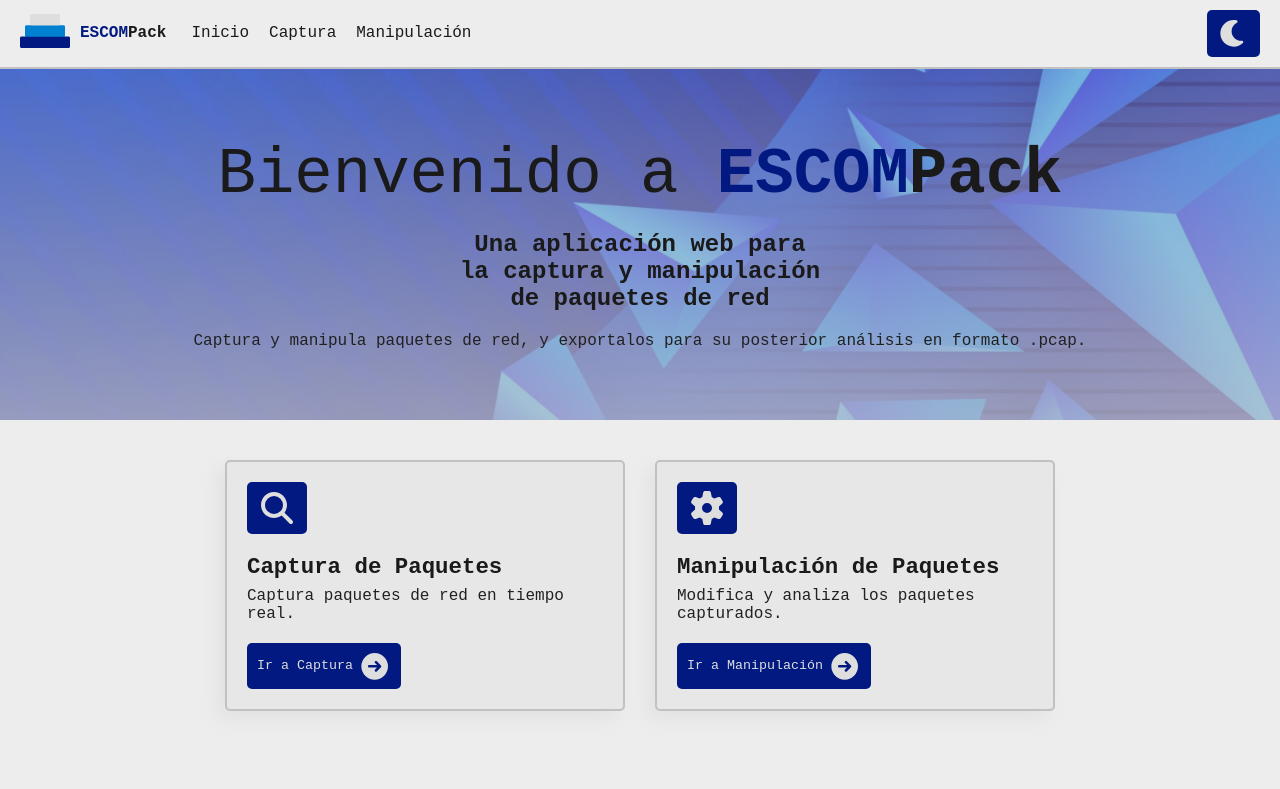
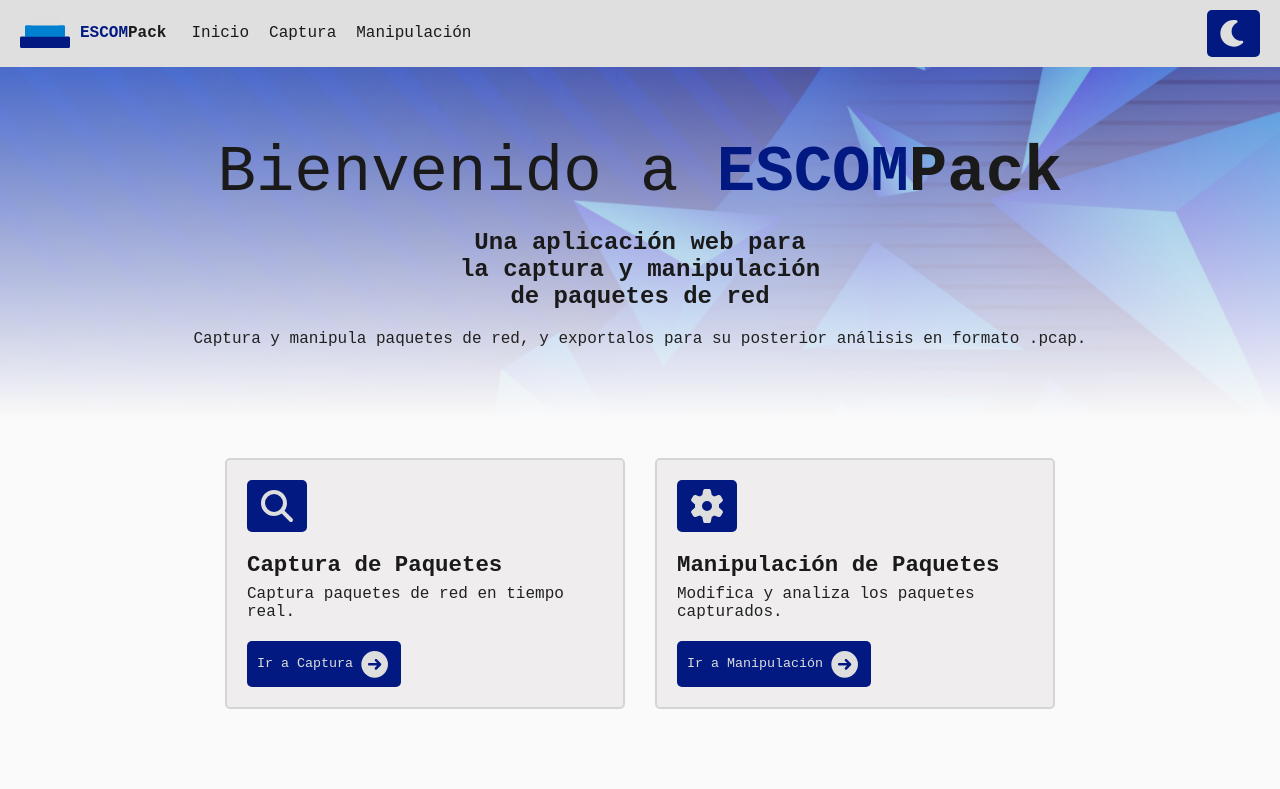
Before and after one commit to Bryan-13-TY/escompack, a React (Vite) app in the folder frontend/: page /home in a window 1280 px wide. Shown: the top 789 px of the page. Built offline with nearby package versions, Linux system fonts and the light colour scheme.

Commit message:
Corrige la paleta de colores para el modo claro/oscuro de la aplicación

```diff
--- a/frontend/src/components/Footer.css
+++ b/frontend/src/components/Footer.css
@@ -3,17 +3,15 @@
 }
 
 :root.dark {
-    --footer-bg-clr: #212121;
+    --footer-bg-clr: #070b10;
     --footer-txt-clr: #dedede;
     --footer-hvr-txt-clr: #0080d0;
-    --footer-bdr-top: 2px solid #2d2d2d;
 }
 
 :root.light {
-    --footer-bg-clr: #e7e7e7;
+    --footer-bg-clr: #e0dfdf;
     --footer-txt-clr: #1a1a1a;
     --footer-hvr-txt-clr: #021981;
-    --footer-bdr-top: 2px solid #c1c1c1;
 }
 
 footer {
@@ -21,7 +19,6 @@ footer {
 }
 
 .footer-wrapper {
-    border-top: var(--footer-bdr-top);
     padding: 10px 20px;
 
     font-family: var(--footer-fnt-family);
--- a/frontend/src/components/Header.css
+++ b/frontend/src/components/Header.css
@@ -14,12 +14,11 @@
 }
 
 :root.dark {
-    --header-bg-clr: #1a1a1a;
-    --header-bdr-bottom: 2px solid #2d2d2d;
+    --header-bg-clr: #070b10;
 
     --header-hamburguer-menu-btn-bg-clr: #0080d0;
     --header-hamburguer-menu-btn-hvr-bg-clr: #006fb5;
-    --header-hamburguer-menu-bdr: 2px solid #2d2d2d;
+    --header-hamburguer-menu-bdr: 2px solid #141f30;
 
     --header-icon-escom-txt-clr: #0080d0;
     --header-icon-pack-txt-clr: #dedede;
@@ -35,12 +34,11 @@
 }
 
 :root.light {
-    --header-bg-clr: #ededed;
-    --header-bdr-bottom: 2px solid #c1c1c1;
+    --header-bg-clr: #e0dfdf;
 
     --header-hamburguer-menu-btn-bg-clr: #021981;
     --header-hamburguer-menu-btn-hvr-bg-clr: #001ea4;
-    --header-hamburguer-menu-bdr: 2px solid #c1c1c1;
+    --header-hamburguer-menu-bdr: 2px solid #d5d5d5;
 
     --header-icon-escom-txt-clr: #021981;
     --header-icon-pack-txt-clr: #1a1a1a;
@@ -60,7 +58,6 @@ header {
 }
 
 .header-wrapper {
-    border-bottom: var(--header-bdr-bottom);
     padding: 10px 20px;
 
     font-family: var(--header-fnt-family);
--- a/frontend/src/components/OperationCard.css
+++ b/frontend/src/components/OperationCard.css
@@ -5,21 +5,21 @@
 }
 
 :root.dark {
-    --operation-card-bg-clr: #212121;
-    --operation-card-bdr: 2px solid #2d2d2d;
+    --operation-card-bg-clr: #111926;
+    --operation-card-bdr: 2px solid #141f30;
+    --operation-card-hvr-bdr: 2px solid #003b60;
     --operation-card-icon-bg-clr: #0080d0;
     --operation-card-title-txt-clr: #dedede;
     --operation-card-desc-txt-clr: #d3d3d3;
-    --operation-card-shadow: -8px 8px 18px 0 #222222;
 }
 
 :root.light {
-    --operation-card-bg-clr: #e7e7e7;
-    --operation-card-bdr: 2px solid #c1c1c1;
+    --operation-card-bg-clr: #efeded;
+    --operation-card-bdr: 2px solid #d5d5d5;
+    --operation-card-hvr-bdr: 2px solid #021981;
     --operation-card-icon-bg-clr: #021981;
     --operation-card-title-txt-clr: #1a1a1a;
     --operation-card-desc-txt-clr: #212121;
-    --operation-card-shadow: -8px 8px 18px 0 #e2e2e2;
 }
 
 .operation-card-wrapper {
@@ -34,7 +34,12 @@
     font-family: var(--operation-card-fnt-family);
 
     background-color: var(--operation-card-bg-clr);
-    box-shadow: var(--operation-card-shadow);
+
+    /*transition: border 0.5s ease-in-out;*/
+}
+
+.operation-card-wrapper:hover {
+    border: var(--operation-card-hvr-bdr);
 }
 
 .operation-card-wrapper .operation-card-icon {
--- a/frontend/src/components/ProtocolCard.css
+++ b/frontend/src/components/ProtocolCard.css
@@ -3,21 +3,21 @@
 }
 
 :root.dark {
-    --protocol-card-bg-clr: #212121;
-    --protocol-card-bdr: 2px solid #2d2d2d;
+    --protocol-card-bg-clr: #111926;
+    --protocol-card-bdr: 2px solid #141f30;
+    --protocol-card-hvr-bdr: 2px solid #003b60;
     --protocol-card-acronym-txt-clr: #dedede;
     --protocol-card-rep-txt-clr: #dedede;
     --protocol-card-desc-txt-clr: #d3d3d3;
-    --protocol-card-shadow: -8px 8px 18px 0 #222222;
 }
 
 :root.light {
-    --protocol-card-bg-clr: #e7e7e7;
-    --protocol-card-bdr: 2px solid #c1c1c1;
+    --protocol-card-bg-clr: #efeded;
+    --protocol-card-bdr: 2px solid #d5d5d5;
+    --protocol-card-hvr-bdr: 2px solid #021981;
     --protocol-card-acronym-txt-clr: #1a1a1a;
     --protocol-card-rep-txt-clr: #1a1a1a;
     --protocol-card-desc-txt-clr: #212121;
-    --protocol-card-shadow: -8px 8px 18px 0 #e2e2e2;
 }
 
 .protocol-card-wrapper {
@@ -32,7 +32,12 @@
     font-family: var(--protocol-card-fnt-family);
 
     background-color: var(--protocol-card-bg-clr);
-    box-shadow: var(--protocol-card-shadow);
+
+    /*transition: border 0.5s ease-in-out;*/
+}
+
+.protocol-card-wrapper:hover {
+    border: var(--protocol-card-hvr-bdr);
 }
 
 .protocol-card-wrapper .protocol-card-label {
--- a/frontend/src/index.css
+++ b/frontend/src/index.css
@@ -1,9 +1,9 @@
 :root.dark {
-    --bg-clr-default: #1a1a1a;
+    --bg-clr-default: #0C131D;
 }
 
 :root.light {
-    --bg-clr-default: #ededed;
+    --bg-clr-default: #FAFAFA;
 }
 
 * {
--- a/frontend/src/pages/Home.css
+++ b/frontend/src/pages/Home.css
@@ -3,29 +3,29 @@
 }
 
 :root.dark {
-    --welcome-bg: linear-gradient(to top, rgba(33, 33, 33, 0.7), rgb(26, 26, 26, 0.3)), url('../assets/backgrounds/background-v3.jpg');
+    --welcome-bg: linear-gradient(to top, rgb(12, 19, 29), rgb(17, 25, 38, 0.3)), url('../assets/backgrounds/background-v3.jpg');
     --welcome-txt-clr: #dedede;
     --welcome-escom-txt-clr: #0080d0;
     --welcome-pack-txt-clr: #dedede;
     --welcome-txt-clr-desc: #d3d3d3;
 
-    --operation-cards-bg-clr: #1a1a1a;
+    --operation-cards-bg-clr: #0C131D;
 
     --protocol-cards-txt-clr: #dedede;
-    --protocol-cards-bg-clr: #1a1a1a;
+    --protocol-cards-bg-clr: #0C131D;
 }
 
 :root.light {
-    --welcome-bg: linear-gradient(to top, rgba(211, 211, 211, 0.7), rgb(237, 237, 237, 0.3)), url('../assets/backgrounds/background-v3.jpg');
+    --welcome-bg: linear-gradient(to top, rgb(250, 250, 250), rgb(237, 237, 237, 0.3)), url('../assets/backgrounds/background-v3.jpg');
     --welcome-txt-clr: #1a1a1a;
     --welcome-escom-txt-clr: #021981;
     --welcome-pack-txt-clr: #1a1a1a;
     --welcome-txt-clr-desc: #212121;
 
-    --operation-cards-bg-clr: #ededed;
+    --operation-cards-bg-clr: #FAFAFA;
 
     --protocol-cards-txt-clr: #1a1a1a;
-    --protocol-cards-bg-clr: #ededed;
+    --protocol-cards-bg-clr: #FAFAFA;
 }
 
 main {
--- a/frontend/src/pages/NotFound.css
+++ b/frontend/src/pages/NotFound.css
@@ -3,7 +3,7 @@
 }
 
 :root.dark {
-    --not-found-bg-clr: #1a1a1a;
+    --not-found-bg-clr: #0C131D;
     --not-found-icon-txt-clr: #dedede;
     --not-found-404-txt-clr: #dedede;
     --not-found-subtitle-txt-clr: #d3d3d3;
--- a/frontend/src/pages/PackageCapture.css
+++ b/frontend/src/pages/PackageCapture.css
@@ -3,71 +3,71 @@
 }
 
 :root.dark {
-    --pkts-form-bg-clr: #212121;
-    --pkts-form-bdr: 2px solid #2d2d2d;
-    --pkts-form-shadow: -8px 8px 18px 0 #222222;
+    --pkts-capture-bg-clr: #0C131D;
+
+    --pkts-form-bg-clr: #111926;
+    --pkts-form-bdr: 2px solid #141f30;
 
     --pkts-input-label-txt-clr: #dedede;
-    --pkts-input-bdr: 2px solid #2d2d2d;
-    --pkts-input-bg-clr: #282828;
+    --pkts-input-bdr: 2px solid #141f30;
+    --pkts-input-bg-clr: #172234;
     --pkts-input-txt-clr: #d3d3d3;
 
     --pkts-target-protocol-label-txt-clr: #dedede;
     --pkts-target-protocol-icon-txt-clr: #d3d3d3;
 
-    --pkts-target-protocol-bdr: 2px solid #2d2d2d;
-    --pkts-target-protocol-bg-clr: #282828;
-    --pkts-target-protocol-selected-bg-clr: #343333;
-    --pkts-target-protocol-hvr-bg-clr: #343333;
+    --pkts-target-protocol-bdr: 2px solid #141f30;
+    --pkts-target-protocol-bg-clr: #172234;
+    --pkts-target-protocol-selected-bg-clr: #1e2c44;
+    --pkts-target-protocol-hvr-bg-clr: #1e2c44;
 
-    --pkts-capture-progress-bg-clr: #212121;
-    --pkts-capture-progress-shadow: -8px 8px 18px 0 #222222;
-    --pkts-capture-progress-bdr: 2px solid #2d2d2d;
+    --pkts-capture-progress-bg-clr: #111926;
+    --pkts-capture-progress-bdr: 2px solid #141f30;
     --pkts-capture-progress-label-txt-clr: #dedede;
     --pkts-capture-progress-porcent-txt-clr: #0080d0;
     --pkts-capture-progress-total-txt-clr: #d3d3d3;
 
-    --pkts-progress-bar-bg-clr: #282828;
+    --pkts-progress-bar-bg-clr: #172234;
     --pkts-progress-bar-porcent-bg-clr: #0080d0;
 
-    --pkts-table-capture-bdr: 2px solid #2d2d2d;
-    --pkts-table-capture-thead-bg-clr: #212121;
-    --pkts-table-capture-tbody-bg-clr: #282828;
+    --pkts-table-capture-bdr: 2px solid #141f30;
+    --pkts-table-capture-thead-bg-clr: #111926;
+    --pkts-table-capture-tbody-bg-clr: #172234;
     --pkts-table-capture-thead-txt-clr: #dedede;
     --pkts-table-capture-tbody-txt-clr: #d3d3d3;
 }
 
 :root.light {
-    --pkts-form-bg-clr: #e7e7e7;
-    --pkts-form-bdr: 2px solid #c1c1c1;
-    --pkts-form-shadow: -8px 8px 18px 0 #e2e2e2;
+    --pkts-capture-bg-clr: #FAFAFA;
+
+    --pkts-form-bg-clr: #efeded;
+    --pkts-form-bdr: 2px solid #d5d5d5;
 
     --pkts-input-label-txt-clr: #1a1a1a;
-    --pkts-input-bdr: 2px solid #c1c1c1;
-    --pkts-input-bg-clr: #f6f3f3;
+    --pkts-input-bdr: 2px solid #d5d5d5;
+    --pkts-input-bg-clr: #f9f8f8;
     --pkts-input-txt-clr: #212121;
 
     --pkts-target-protocol-label-txt-clr: #1a1a1a;
     --pkts-target-protocol-icon-txt-clr: #212121;
 
-    --pkts-target-protocol-bdr: 2px solid #c1c1c1;
-    --pkts-target-protocol-bg-clr: #f6f3f3;
+    --pkts-target-protocol-bdr: 2px solid #d5d5d5;
+    --pkts-target-protocol-bg-clr: #f9f8f8;
     --pkts-target-protocol-selected-bg-clr: #d9d9d9;
     --pkts-target-protocol-hvr-bg-clr: #d9d9d9;
 
-    --pkts-capture-progress-bg-clr: #e7e7e7;
-    --pkts-capture-progress-shadow: -8px 8px 18px 0 #e2e2e2;
-    --pkts-capture-progress-bdr: 2px solid #c1c1c1;
+    --pkts-capture-progress-bg-clr: #efeded;
+    --pkts-capture-progress-bdr: 2px solid #d5d5d5;
     --pkts-capture-progress-label-txt-clr: #1a1a1a;
     --pkts-capture-progress-porcent-txt-clr: #021981;
     --pkts-capture-progress-total-txt-clr: #212121;
 
-    --pkts-progress-bar-bg-clr: #f6f3f3;
+    --pkts-progress-bar-bg-clr: #f9f8f8;
     --pkts-progress-bar-porcent-bg-clr: #021981;
 
-    --pkts-table-capture-bdr: 2px solid #c1c1c1;
-    --pkts-table-capture-thead-bg-clr: #e7e7e7;
-    --pkts-table-capture-tbody-bg-clr: #f6f3f3;
+    --pkts-table-capture-bdr: 2px solid #d5d5d5;
+    --pkts-table-capture-thead-bg-clr: #efeded;
+    --pkts-table-capture-tbody-bg-clr: #f9f8f8;
     --pkts-table-capture-thead-txt-clr: #1a1a1a;
     --pkts-table-capture-tbody-txt-clr: #212121;
 }
@@ -86,6 +86,7 @@ main {
     gap: 30px;
 
     font-family: var(--pkt-capture-fnt-family);
+    background-color: var(--pkts-capture-bg-clr);
 }
 
 .form-wrapper form {
@@ -97,7 +98,6 @@ main {
     padding: 30px;
 
     background-color: var(--pkts-form-bg-clr);
-    box-shadow: var(--pkts-form-shadow);
 }
 
 /* estilos para el input del número de paquetes */
@@ -185,7 +185,6 @@ form .packets-capture {
     padding: 30px;
 
     background-color: var(--pkts-capture-progress-bg-clr);
-    box-shadow: var(--pkts-capture-progress-shadow);
 }
 
 .capture-progress p {
```
